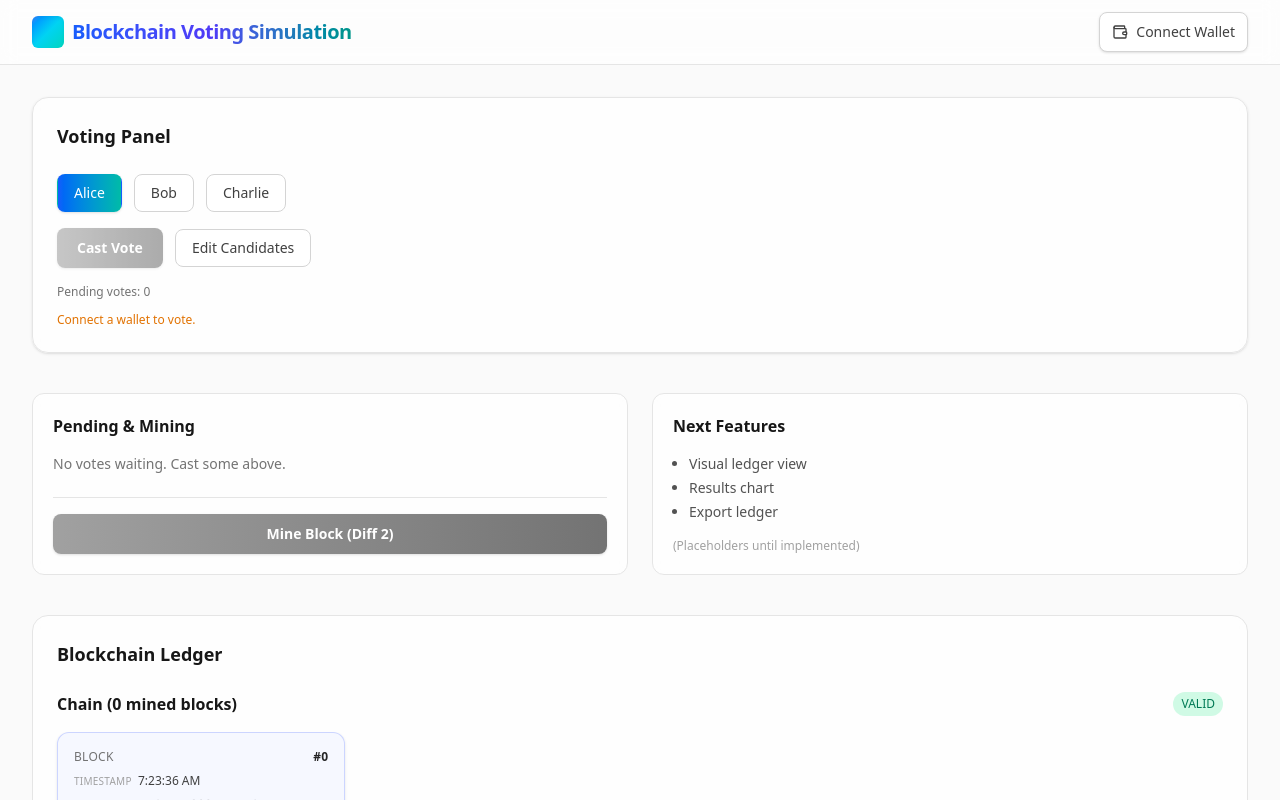
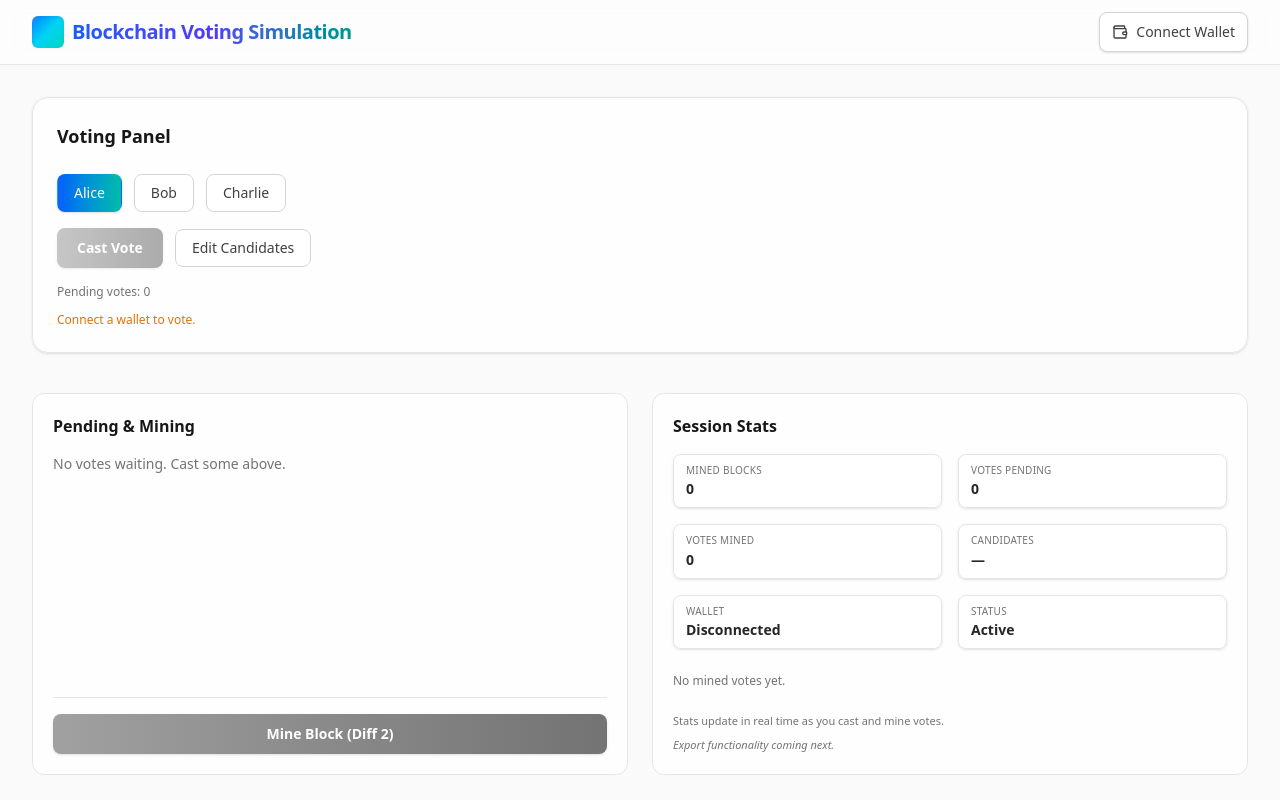
Before and after one commit to cjalanano-dev/Blockchain-Voting-Simulator, a React (Vite) app: page / in a window 1280 px wide. Shown: the top 800 px of the page. Built offline with nearby package versions, Linux system fonts and the light colour scheme.

Commit message:
feat(ui): replace placeholder panel with live session stats

```diff
--- a/src/App.jsx
+++ b/src/App.jsx
@@ -4,8 +4,14 @@ import './index.css'
 import PendingVotes from './components/PendingVotes'
 import BlockchainLedger from './components/BlockchainLedger'
 import ResultsChart from './components/ResultsChart'
+import { useBlockchain } from './context/BlockchainContext'
+import { motion } from 'framer-motion'
 
 export default function App() {
+  const { blockchain, pendingVotes, tally, wallet, sessionActive } = useBlockchain()
+  const minedBlocks = blockchain.length - 1
+  const totalVotesMined = Object.values(tally).reduce((a,b) => a + b, 0)
+  const leading = Object.entries(tally).sort((a,b) => b[1]-a[1])[0]
   return (
     <div className="min-h-screen bg-neutral-50 text-neutral-900 dark:bg-neutral-950 dark:text-neutral-100 transition-colors">
       <Navbar />
@@ -20,13 +26,29 @@ export default function App() {
             <PendingVotes />
           </div>
           <div className="rounded-xl border border-neutral-200 dark:border-neutral-800 bg-white/70 dark:bg-neutral-900/60 backdrop-blur-sm p-5 flex flex-col">
-            <h2 className="font-semibold mb-4">Next Features</h2>
-            <ul className="text-sm list-disc pl-4 space-y-1 text-neutral-600 dark:text-neutral-400">
-              <li>Visual ledger view</li>
-              <li>Results chart</li>
-              <li>Export ledger</li>
-            </ul>
-            <p className="mt-4 text-xs text-neutral-400 dark:text-neutral-500">(Placeholders until implemented)</p>
+            <h2 className="font-semibold mb-4">Session Stats</h2>
+            <div className="grid grid-cols-2 gap-4 text-sm mb-6">
+              <Stat label="Mined Blocks" value={minedBlocks} />
+              <Stat label="Votes Pending" value={pendingVotes.length} />
+              <Stat label="Votes Mined" value={totalVotesMined} />
+              <Stat label="Candidates" value={Object.keys(tally).length || '—'} />
+              <Stat label="Wallet" value={wallet ? wallet.address.slice(0,10)+'…' : 'Disconnected'} />
+              <Stat label="Status" value={sessionActive ? 'Active' : 'Ended'} accent={sessionActive ? 'text-emerald-600 dark:text-emerald-400' : 'text-red-600 dark:text-red-400'} />
+            </div>
+            {leading && totalVotesMined > 0 && (
+              <motion.div initial={{ opacity: 0 }} animate={{ opacity: 1 }} className="rounded-lg bg-gradient-to-r from-blue-600/80 to-teal-500/80 text-white px-4 py-3 text-sm shadow">
+                <div className="flex items-center justify-between">
+                  <span className="font-medium">Leader</span>
+                  <span className="font-semibold">{leading[0]}</span>
+                </div>
+                <div className="mt-1 text-xs text-blue-100/90">{leading[1]} vote{leading[1]===1?'':'s'} mined</div>
+              </motion.div>
+            )}
+            {!leading && <p className="text-xs text-neutral-500 dark:text-neutral-400">No mined votes yet.</p>}
+            <div className="mt-6 space-y-2 text-[11px] text-neutral-500 dark:text-neutral-500">
+              <p>Stats update in real time as you cast and mine votes.</p>
+              <p className="italic">Export functionality coming next.</p>
+            </div>
           </div>
         </section>
         <section className="rounded-2xl border border-neutral-200 dark:border-neutral-800 bg-white/70 dark:bg-neutral-900/60 backdrop-blur-sm p-6">
@@ -42,3 +64,12 @@ export default function App() {
     </div>
   )
 }
+
+function Stat({ label, value, accent }) {
+  return (
+    <div className="flex flex-col rounded-lg border border-neutral-200 dark:border-neutral-700 bg-white/60 dark:bg-neutral-800/40 backdrop-blur px-3 py-2 shadow-sm">
+      <span className="text-[10px] uppercase tracking-wide text-neutral-500 dark:text-neutral-500">{label}</span>
+      <span className={`text-sm font-semibold mt-0.5 text-neutral-800 dark:text-neutral-200 ${accent || ''}`}>{value}</span>
+    </div>
+  )
+}
```
